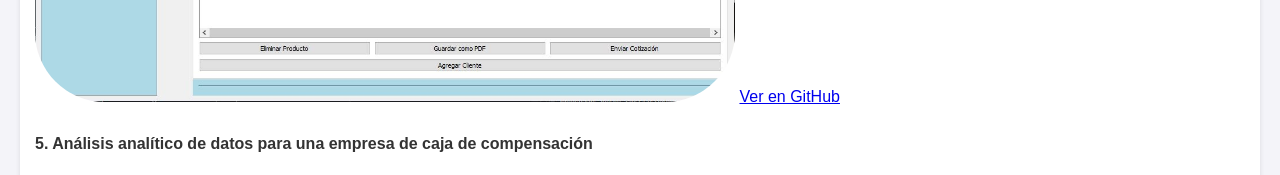
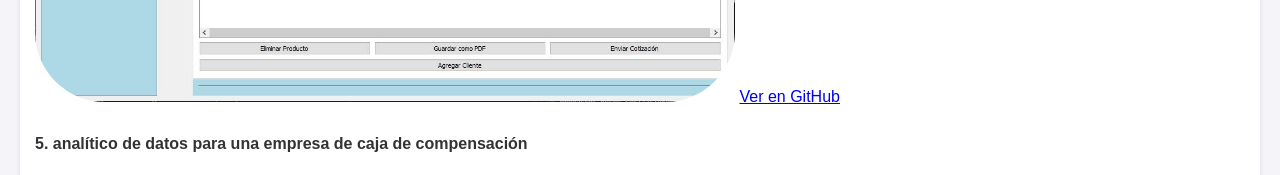
Before and after one commit to overlink1998/portfolio-victor-merino, a plain HTML site: page projects.html in a window 1280 px wide. Shown: the part 1940-2115 px from the top of the page. Drawn offline with Linux system fonts and the light colour scheme.

Commit message:
Update projects.html

```diff
--- a/projects.html
+++ b/projects.html
@@ -56,7 +56,7 @@
             </div>
 
             <div class="proyecto">
-                <h4>5. Análisis analítico de datos para una empresa de caja de compensación</h4>
+                <h4>5. analítico de datos para una empresa de caja de compensación</h4>
                 <p>Realicé un análisis exhaustivo de datos para identificar patrones de comportamiento y optimizar la gestión de recursos en una empresa grande de caja de compensación. Este proyecto incluyó el desarrollo de modelos predictivos.</p>
                 <img src="assets/images/analisis.jpg" alt="Software de facturación" style="max-width: 700px; border-radius: 70px;">
                 <a href="https://github.com/overlink1998/portfolio-victor-merino/tree/main/software%20contable%20erp" target="_blank">Ver en GitHub</a>
```
